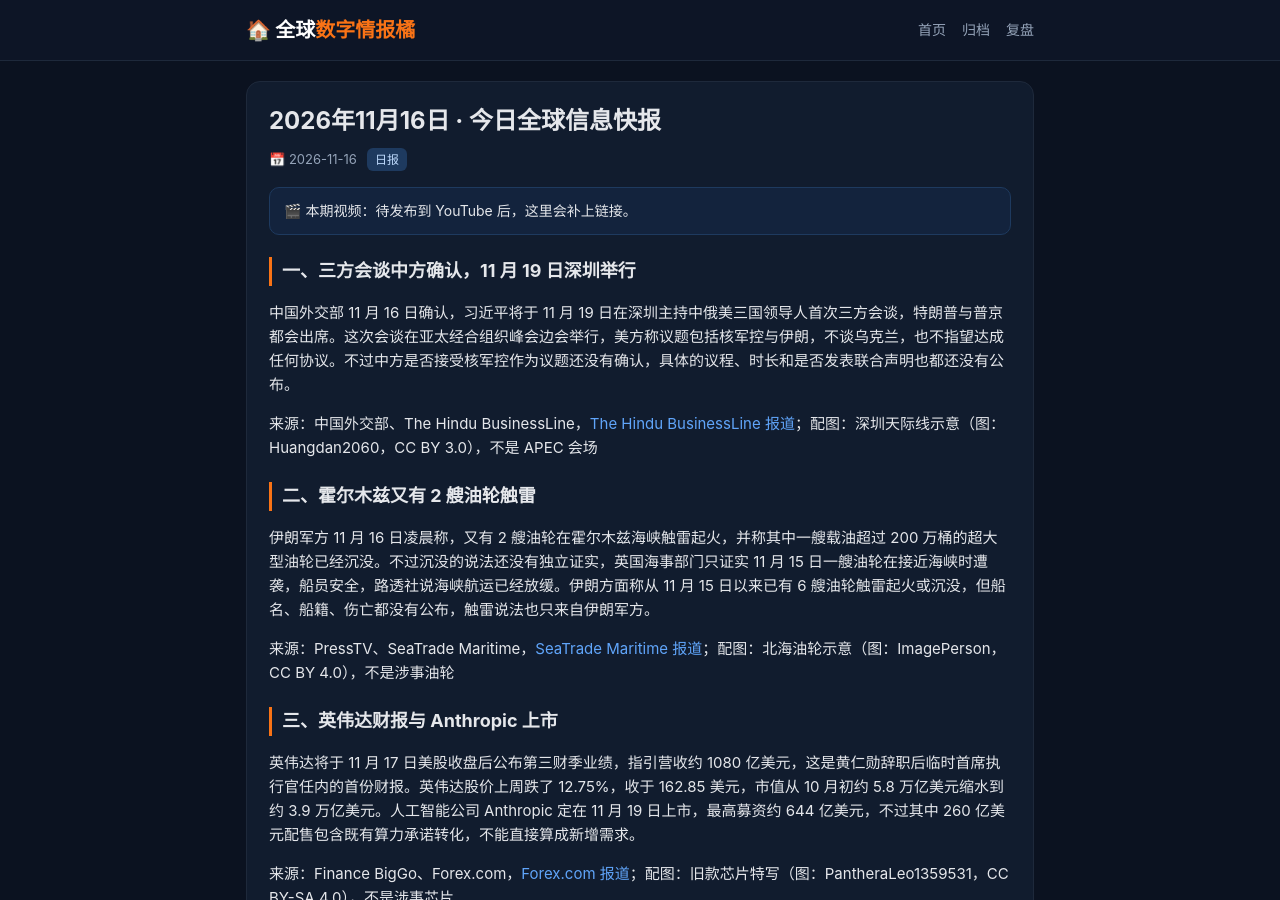
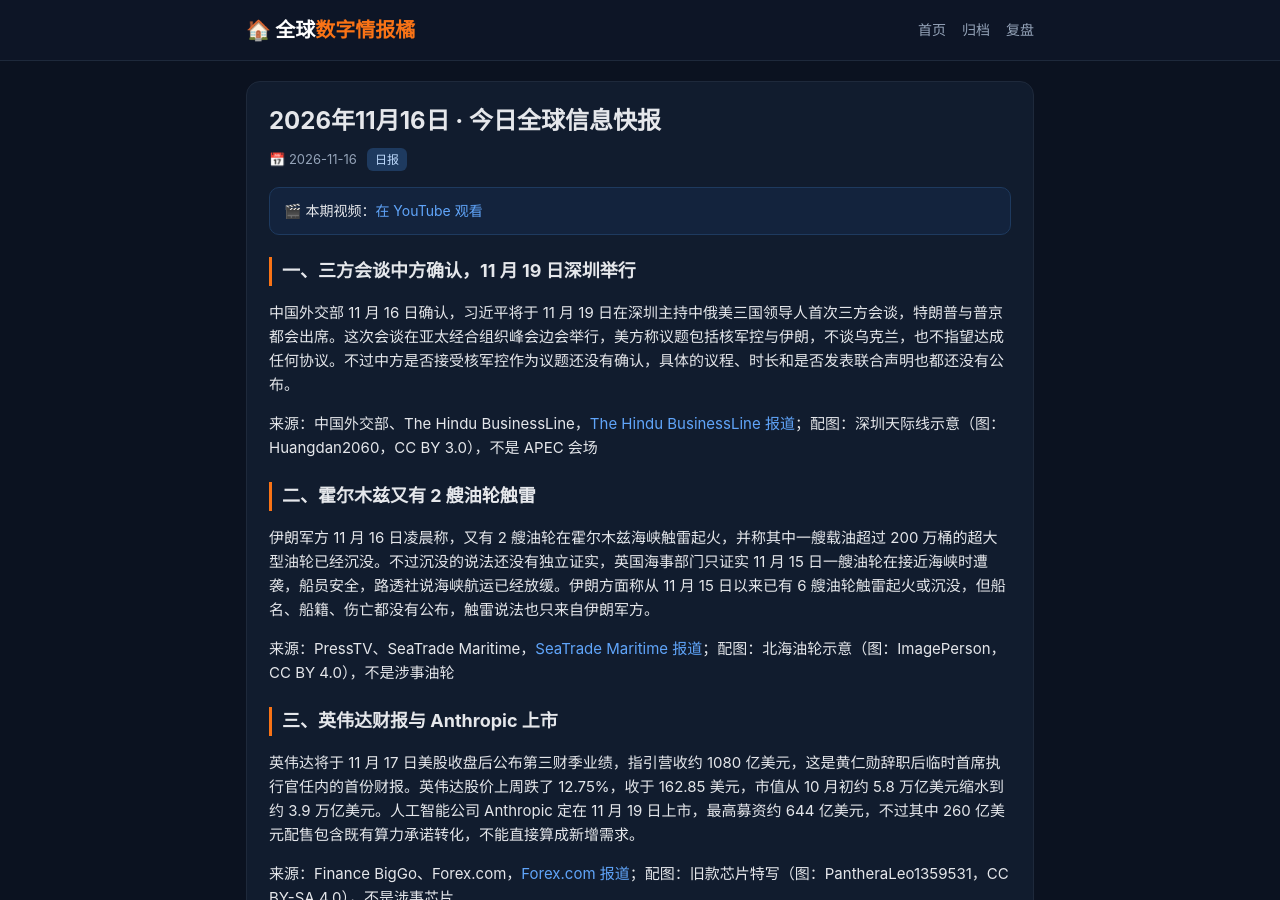
Before and after one commit to rayli090602-source/rayli090602-source.github.io, a Jekyll site: the page built from _posts/2026-11-16-今日全球信息快报.md, in a window 1280 px wide and 900 px high. Built offline with Jekyll 4.4.1, drawn with Linux system fonts in a browser that asks for light colours; part of the change alters nothing that is shown.

Commit message:
2026-11-16 博客补视频链接

```diff
--- a/_posts/2026-11-16-今日全球信息快报.md
+++ b/_posts/2026-11-16-今日全球信息快报.md
@@ -3,7 +3,7 @@ layout: post
 title: "2026年11月16日 · 今日全球信息快报"
 date: 2026-11-16
 categories: [日报]
-video: ""
+video: "https://youtu.be/4AxgofkdbZk"
 excerpt: '八条：三方会谈中方确认、霍尔木兹油轮再触雷、英伟达财报与 Anthropic 上市、BLG 夺世界冠军、曼德海峡、伊朗导弹评估、医保新增 107 种药、教皇结束秘鲁之行。'
 ---
 
```
